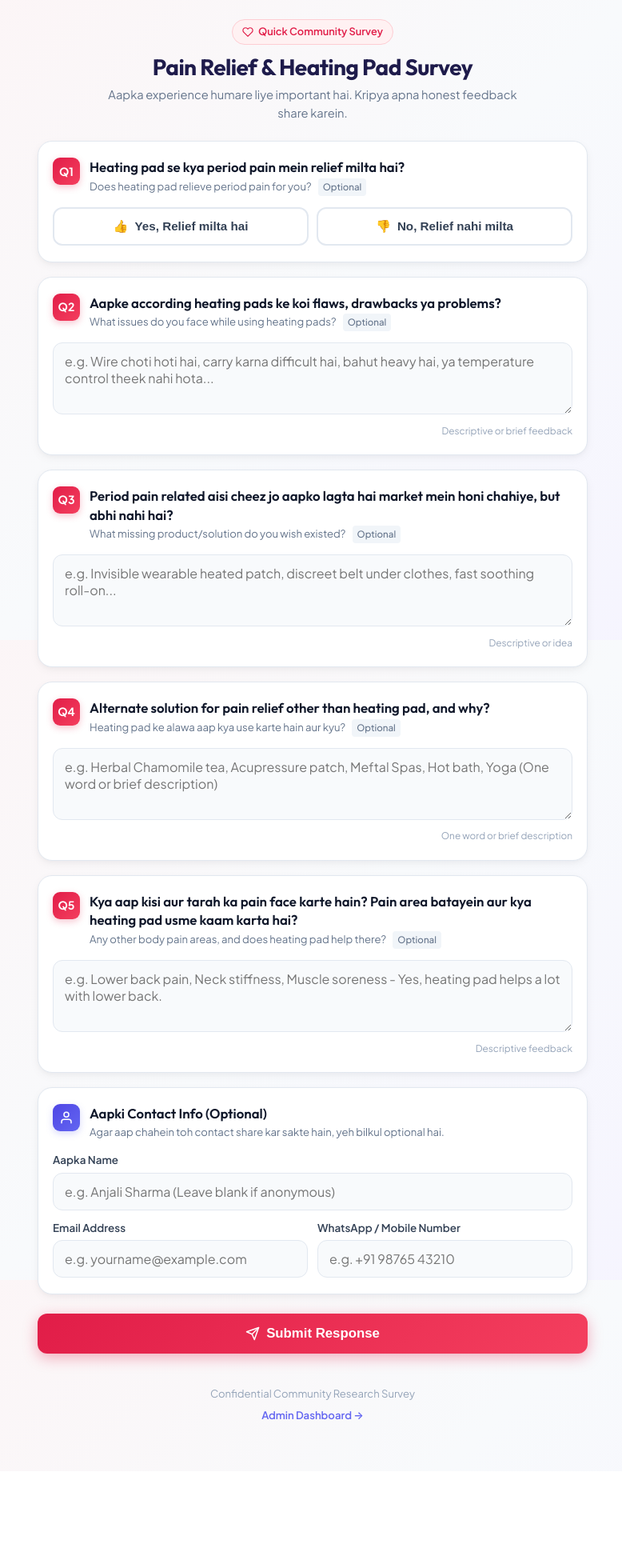
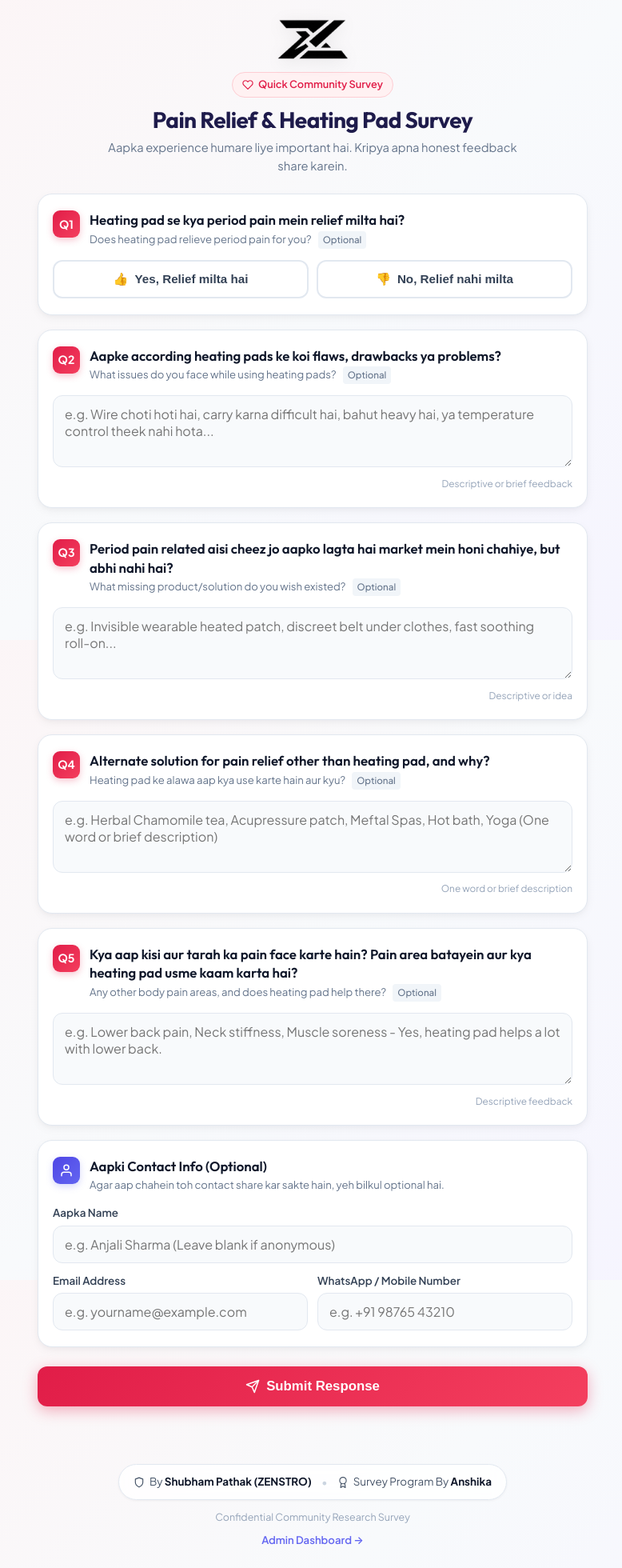
Before and after one commit to ceo-shubham/pain-relief-survey, a website: page public/index.html in a window 1280 px wide. Shown: the whole page at 80% size, without its empty margins (249-1027 px from the left). Before the commit the page ends 1839 px from the top, so only its background shows below. Drawn offline with nearby package versions, Linux system fonts and the light colour scheme.

Commit message:
Add logo in title bar, header, and footer watermark

```diff
--- a/public/css/styles.css
+++ b/public/css/styles.css
@@ -67,6 +67,26 @@ h1, h2, h3, h4, .brand-font {
   text-align: center;
   margin-bottom: 24px;
   position: relative;
+}
+
+.brand-logo-wrap {
+  display: flex;
+  justify-content: center;
+  align-items: center;
+  margin-bottom: 14px;
+}
+
+.brand-logo {
+  height: 52px;
+  width: auto;
+  max-width: 180px;
+  object-fit: contain;
+  filter: drop-shadow(0 4px 10px rgba(0, 0, 0, 0.08));
+  transition: transform 0.25s ease;
+}
+
+.brand-logo:hover {
+  transform: scale(1.03);
 }
 
 .badge-tag {
@@ -782,6 +802,95 @@ h1, h2, h3, h4, .brand-font {
   margin-bottom: 16px;
 }
 
+/* ==================== FOOTER & WATERMARK ==================== */
+.app-footer {
+  margin-top: 48px;
+  text-align: center;
+  padding: 24px 16px 20px;
+  position: relative;
+}
+
+.admin-footer {
+  margin-top: 40px;
+}
+
+.watermark-card {
+  display: inline-flex;
+  align-items: center;
+  justify-content: center;
+  flex-wrap: wrap;
+  gap: 8px 12px;
+  background: rgba(255, 255, 255, 0.85);
+  backdrop-filter: blur(8px);
+  border: 1px solid #e2e8f0;
+  padding: 10px 18px;
+  border-radius: var(--radius-full);
+  box-shadow: var(--shadow-sm);
+  margin-bottom: 12px;
+  transition: all 0.25s ease;
+}
+
+.watermark-card:hover {
+  box-shadow: var(--shadow-md);
+  border-color: #cbd5e1;
+}
+
+.watermark-pill {
+  display: inline-flex;
+  align-items: center;
+  gap: 6px;
+  font-size: 0.84rem;
+  color: #475569;
+}
+
+.watermark-pill strong {
+  color: #0f172a;
+  font-weight: 700;
+}
+
+.watermark-pill i {
+  color: #e11d48;
+}
+
+.watermark-divider {
+  color: #cbd5e1;
+  font-size: 0.9rem;
+  user-select: none;
+}
+
+.footer-note {
+  font-size: 0.78rem;
+  color: #94a3b8;
+  margin-bottom: 4px;
+}
+
+.footer-admin-link {
+  color: #6366f1;
+  text-decoration: none;
+  font-weight: 600;
+  font-size: 0.82rem;
+  transition: color 0.2s ease;
+}
+
+.footer-admin-link:hover {
+  color: #4f46e5;
+  text-decoration: underline;
+}
+
+.admin-brand-wrap {
+  display: flex;
+  align-items: center;
+  gap: 12px;
+  margin-bottom: 6px;
+}
+
+.admin-logo {
+  height: 38px;
+  width: auto;
+  object-fit: contain;
+  filter: drop-shadow(0 2px 5px rgba(0, 0, 0, 0.06));
+}
+
 /* Mobile Media Queries */
 @media (max-width: 480px) {
   .app-title { font-size: 1.45rem; }
@@ -791,4 +900,13 @@ h1, h2, h3, h4, .brand-font {
   .rating-chip .rate-label { font-size: 0.62rem; }
   .survey-card { padding: 16px 14px; }
   .btn-primary { padding: 14px 18px; font-size: 1rem; }
+  .watermark-card {
+    border-radius: var(--radius-md);
+    flex-direction: column;
+    gap: 4px;
+    padding: 10px 14px;
+  }
+  .watermark-divider {
+    display: none;
+  }
 }
--- a/public/index.html
+++ b/public/index.html
@@ -4,6 +4,8 @@
   <meta charset="UTF-8" />
   <meta name="viewport" content="width=device-width, initial-scale=1.0, maximum-scale=1.0, user-scalable=no" />
   <title>Pain Relief & Heating Pad Feedback Survey</title>
+  <link rel="icon" type="image/png" href="/logo.png" />
+  <link rel="shortcut icon" href="/logo.png" />
   <link rel="stylesheet" href="/css/styles.css" />
   <!-- Feather Icons for lightweight modern icons -->
   <script src="https://unpkg.com/feather-icons"></script>
@@ -12,6 +14,9 @@
   <div class="container">
     <!-- Header -->
     <header class="app-header">
+      <div class="brand-logo-wrap">
+        <img src="/logo.png" alt="ZENSTRO Logo" class="brand-logo" />
+      </div>
       <div class="badge-tag">
         <i data-feather="heart" style="width: 14px; height: 14px;"></i>
         <span>Quick Community Survey</span>
@@ -241,11 +246,22 @@
       </div>
     </div>
 
-    <!-- Minimal footer -->
-    <footer style="margin-top: 40px; text-align: center; font-size: 0.82rem; color: #94a3b8;">
-      <p>Confidential Community Research Survey</p>
+    <!-- Footer & Watermark -->
+    <footer class="app-footer">
+      <div class="watermark-card">
+        <div class="watermark-pill">
+          <i data-feather="shield" style="width: 14px; height: 14px;"></i>
+          <span>By <strong>Shubham Pathak (ZENSTRO)</strong></span>
+        </div>
+        <div class="watermark-divider">&bull;</div>
+        <div class="watermark-pill">
+          <i data-feather="award" style="width: 14px; height: 14px;"></i>
+          <span>Survey Program By <strong>Anshika</strong></span>
+        </div>
+      </div>
+      <p class="footer-note">Confidential Community Research Survey</p>
       <p style="margin-top: 6px;">
-        <a href="/admin" style="color: #6366f1; text-decoration: none; font-weight: 600;">Admin Dashboard &rarr;</a>
+        <a href="/admin" class="footer-admin-link">Admin Dashboard &rarr;</a>
       </p>
     </footer>
   </div>
```
Also changed, not shown: public/admin.html (+29 -5 lines), logo.png (added), public/logo.png (added).
